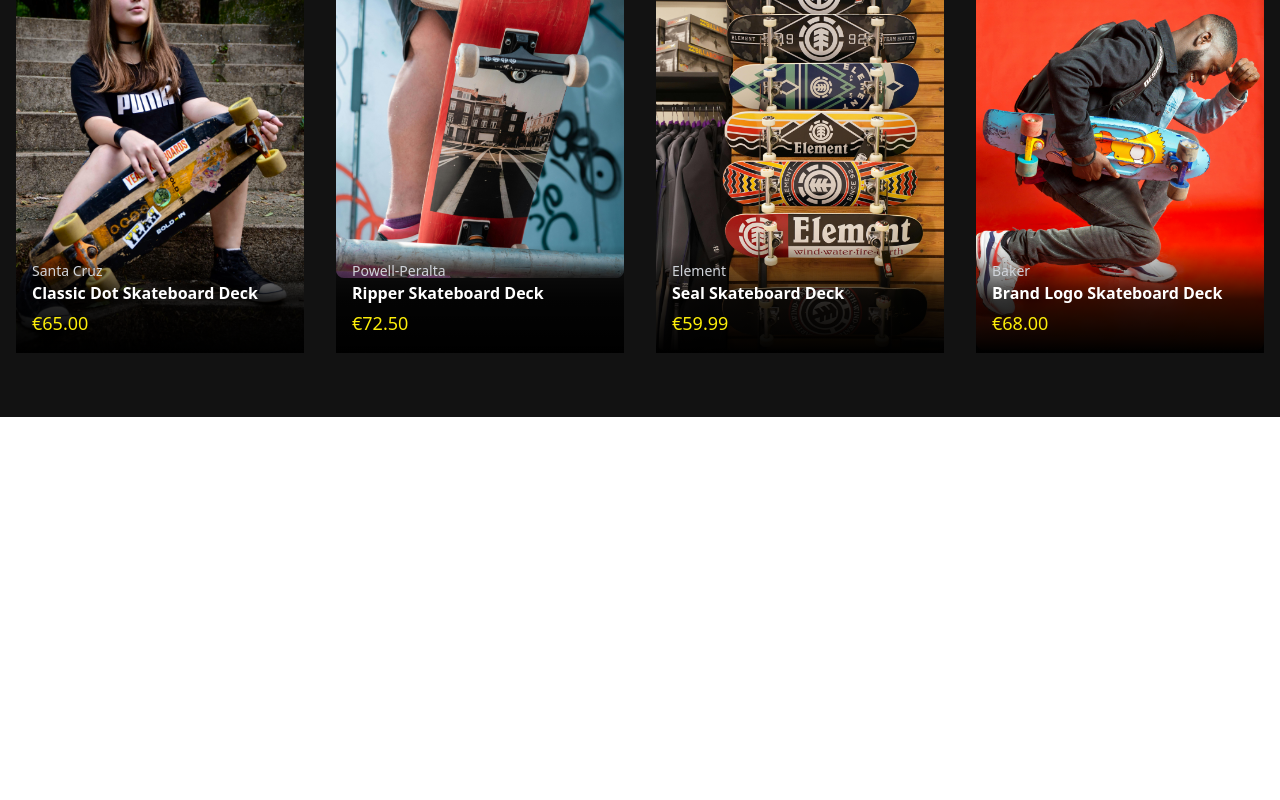
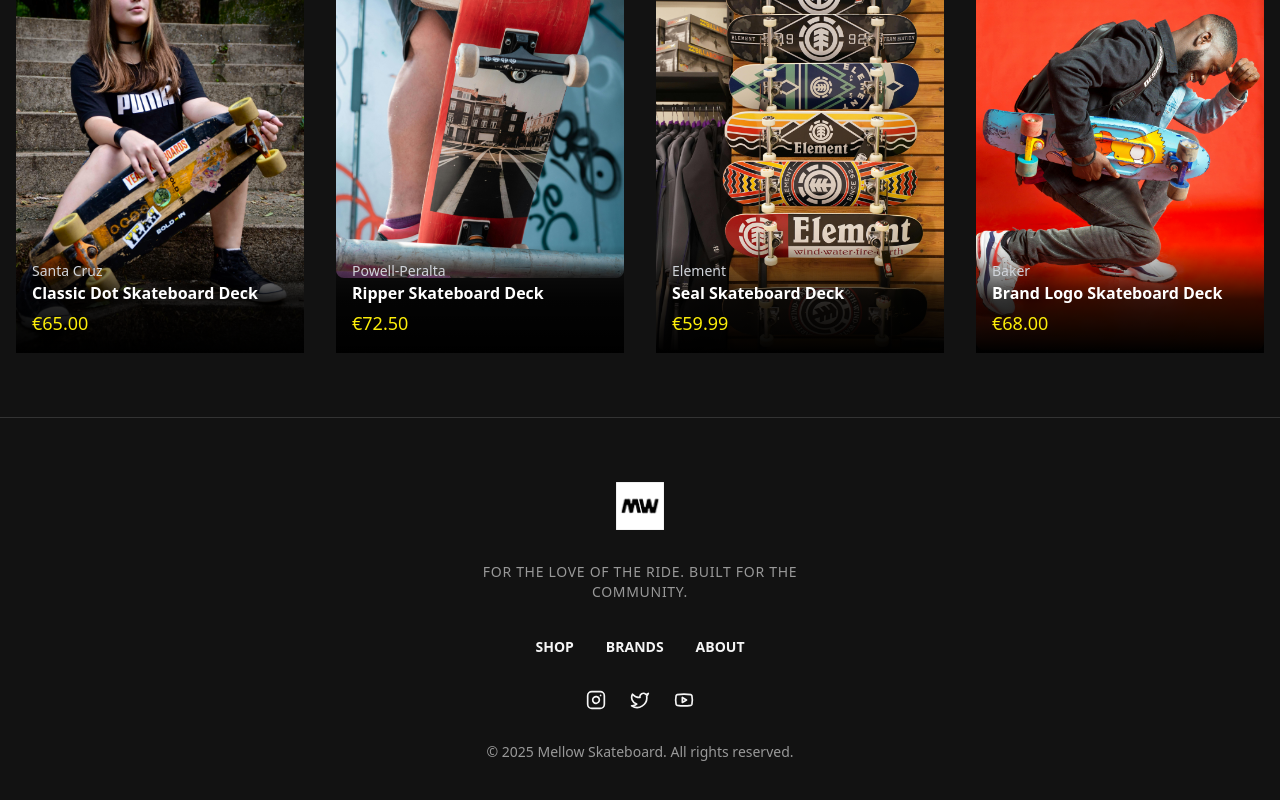
Before and after one commit to AmirMasnavi/skateboard, a React (Vite) app in the folder skateboard-shop/: page / in a window 1280 px wide. Shown: the part 1022-1822 px from the top of the page. Before the commit the page ends 1439 px from the top, so only its background shows below. Built offline with nearby package versions, Linux system fonts and the light colour scheme.

Commit message:
update: add footer

```diff
--- a/skateboard-shop/src/App.tsx
+++ b/skateboard-shop/src/App.tsx
@@ -1,6 +1,7 @@
 import Hero from './components/Hero';
 import Header from './components/Header';
 import FeaturedProducts from './components/FeaturedProducts';
+import Footer from './components/Footer';
 
 function App() {
   return (
@@ -8,8 +9,9 @@
       <Header />
       <main>
         <Hero />
-        <FeaturedProducts /> {/* <-- Add this component */}
+        <FeaturedProducts />
       </main>
+      <Footer />
     </div>
   )
 }
--- a/skateboard-shop/src/components/FeaturedProducts.tsx
+++ b/skateboard-shop/src/components/FeaturedProducts.tsx
@@ -18,7 +18,7 @@
 
 const FeaturedProducts = () => {
   return (
-    <div className="bg-white dark:bg-[#121212] py-16 transition-colors duration-300">
+    <div id="shop" className="bg-white dark:bg-[#121212] py-16 transition-colors duration-300">
       <div className="container mx-auto px-4">
         <h2 className="text-3xl font-bold text-center text-[#121212] dark:text-[#F5F5F5] uppercase mb-10 transition-colors duration-300">
           Best Sellers
--- /dev/null
+++ b/skateboard-shop/src/components/Footer.tsx
@@ -0,0 +1,56 @@
+import { Instagram, Twitter, Youtube } from 'lucide-react';
+import logo from '../assets/logo-mellow-2.jpg';
+
+const Footer = () => {
+  return (
+    <footer id="about" className="bg-white dark:bg-[#121212] border-t border-gray-200 dark:border-[#333333] transition-colors duration-300">
+      <div className="container mx-auto px-4 py-16 flex flex-col items-center text-center gap-8">
+
+        <img src={logo} alt="Mellow Skateboard" className="h-12 w-auto object-contain" />
+
+        <p className="text-[#999999] text-sm uppercase tracking-wider max-w-xs">
+          For the love of the ride. Built for the community.
+        </p>
+
+        <nav>
+          <ul className="flex gap-8">
+            <li>
+              <a href="#shop" className="text-sm uppercase font-semibold text-[#121212] dark:text-[#F5F5F5] hover:text-[#FCEE09] transition-colors">
+                Shop
+              </a>
+            </li>
+            <li>
+              <a href="#shop" className="text-sm uppercase font-semibold text-[#121212] dark:text-[#F5F5F5] hover:text-[#FCEE09] transition-colors">
+                Brands
+              </a>
+            </li>
+            <li>
+              <a href="#about" className="text-sm uppercase font-semibold text-[#121212] dark:text-[#F5F5F5] hover:text-[#FCEE09] transition-colors">
+                About
+              </a>
+            </li>
+          </ul>
+        </nav>
+
+        <div className="flex gap-6">
+          <a href="#" aria-label="Instagram" className="text-[#121212] dark:text-[#F5F5F5] hover:text-[#FCEE09] transition-colors">
+            <Instagram size={20} />
+          </a>
+          <a href="#" aria-label="Twitter" className="text-[#121212] dark:text-[#F5F5F5] hover:text-[#FCEE09] transition-colors">
+            <Twitter size={20} />
+          </a>
+          <a href="#" aria-label="Youtube" className="text-[#121212] dark:text-[#F5F5F5] hover:text-[#FCEE09] transition-colors">
+            <Youtube size={20} />
+          </a>
+        </div>
+
+        <p className="text-[#999999] text-sm">
+          © {new Date().getFullYear()} Mellow Skateboard. All rights reserved.
+        </p>
+
+      </div>
+    </footer>
+  );
+};
+
+export default Footer;
--- a/skateboard-shop/src/components/Header.tsx
+++ b/skateboard-shop/src/components/Header.tsx
@@ -24,16 +24,15 @@
     <>
       <header className="bg-white dark:bg-[#121212] text-[#121212] dark:text-[#F5F5F5] p-4 fixed top-0 left-0 w-full z-50 border-b border-gray-200 dark:border-[#333333] transition-colors duration-300">
         <div className="container mx-auto flex justify-between items-center">
-          {/* ... (The top part of your header remains the same) ... */}
-          <a href="#">
+          <a href="#hero">
             <img src={logo} alt="Mellow Skateboard" className="h-10 w-auto object-contain" />
           </a>
           <nav className="hidden md:flex">
-             <ul className="flex space-x-8 items-center">
-              <li><a href="#" className="hover:text-[#FCEE09] transition-colors text-sm uppercase font-semibold">Shop</a></li>
-              <li><a href="#" className="hover:text-[#FCEE09] transition-colors text-sm uppercase font-semibold">New Arrivals</a></li>
-              <li><a href="#" className="hover:text-[#FCEE09] transition-colors text-sm uppercase font-semibold">Brands</a></li>
-              <li><a href="#" className="hover:text-[#FCEE09] transition-colors text-sm uppercase font-semibold">About</a></li>
+            <ul className="flex space-x-8 items-center">
+              <li><a href="#shop" className="hover:text-[#FCEE09] transition-colors text-sm uppercase font-semibold">Shop</a></li>
+              <li><a href="#shop" className="hover:text-[#FCEE09] transition-colors text-sm uppercase font-semibold">New Arrivals</a></li>
+              <li><a href="#shop" className="hover:text-[#FCEE09] transition-colors text-sm uppercase font-semibold">Brands</a></li>
+              <li><a href="#about" className="hover:text-[#FCEE09] transition-colors text-sm uppercase font-semibold">About</a></li>
             </ul>
           </nav>
           <div className="flex items-center space-x-4">
@@ -64,10 +63,10 @@
         >
           <nav>
             <ul className="flex flex-col items-center space-y-8">
-              <li><a href="#" onClick={toggleMobileMenu} className="hover:text-[#FCEE09] transition-colors text-3xl uppercase font-semibold">Shop</a></li>
-              <li><a href="#" onClick={toggleMobileMenu} className="hover:text-[#FCEE09] transition-colors text-3xl uppercase font-semibold">New Arrivals</a></li>
-              <li><a href="#" onClick={toggleMobileMenu} className="hover:text-[#FCEE09] transition-colors text-3xl uppercase font-semibold">Brands</a></li>
-              <li><a href="#" onClick={toggleMobileMenu} className="hover:text-[#FCEE09] transition-colors text-3xl uppercase font-semibold">About</a></li>
+              <li><a href="#shop" onClick={toggleMobileMenu} className="hover:text-[#FCEE09] transition-colors text-3xl uppercase font-semibold">Shop</a></li>
+              <li><a href="#shop" onClick={toggleMobileMenu} className="hover:text-[#FCEE09] transition-colors text-3xl uppercase font-semibold">New Arrivals</a></li>
+              <li><a href="#shop" onClick={toggleMobileMenu} className="hover:text-[#FCEE09] transition-colors text-3xl uppercase font-semibold">Brands</a></li>
+              <li><a href="#about" onClick={toggleMobileMenu} className="hover:text-[#FCEE09] transition-colors text-3xl uppercase font-semibold">About</a></li>
             </ul>
           </nav>
         </div>
--- a/skateboard-shop/src/components/Hero.tsx
+++ b/skateboard-shop/src/components/Hero.tsx
@@ -4,7 +4,7 @@
 
 const Hero = () => {
   return (
-    <section className="relative h-screen flex items-center justify-center text-center">
+    <section id="hero" className="relative h-screen flex items-center justify-center text-center">
       {/* Background Image and Overlay */}
       <div className="absolute top-0 left-0 w-full h-full">
         <img
```
